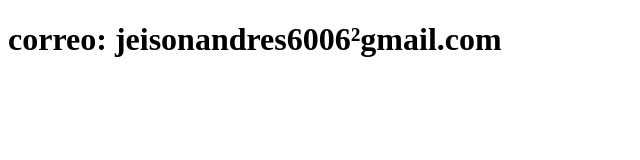
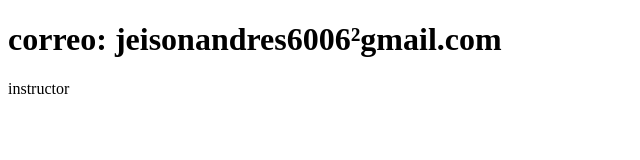
Before and after one commit to jeison60/sistema-de-regristro, a plain HTML site: page contacto.html in a window 1280 px wide. Shown: the full height of the page, 0-640 px from the left. Drawn offline with Linux system fonts and the light colour scheme.

Commit message:
actualizar el contacto

```diff
--- a/contacto.html
+++ b/contacto.html
@@ -8,6 +8,6 @@
 <body>
 
     <h1> correo: jeisonandres6006²gmail.com</h1>
-
+    instructor
 </body>
 </html>
```
